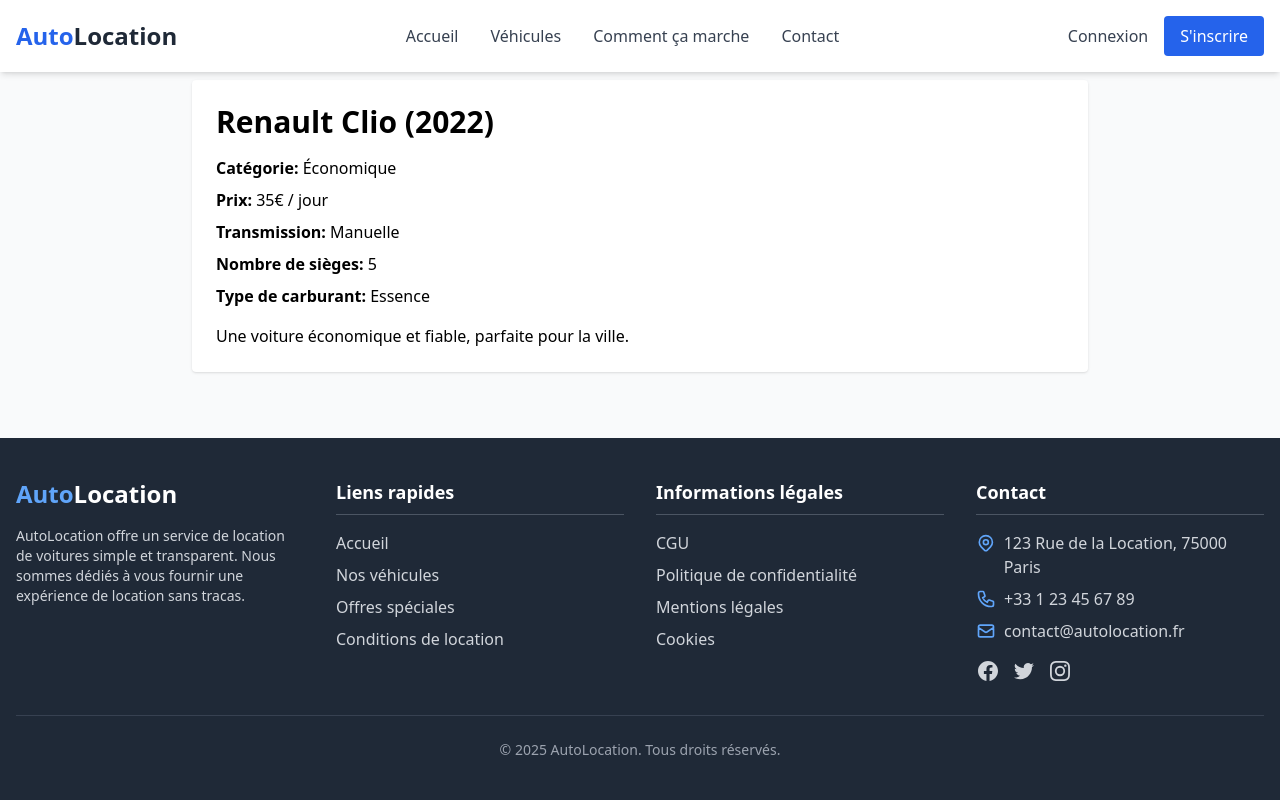
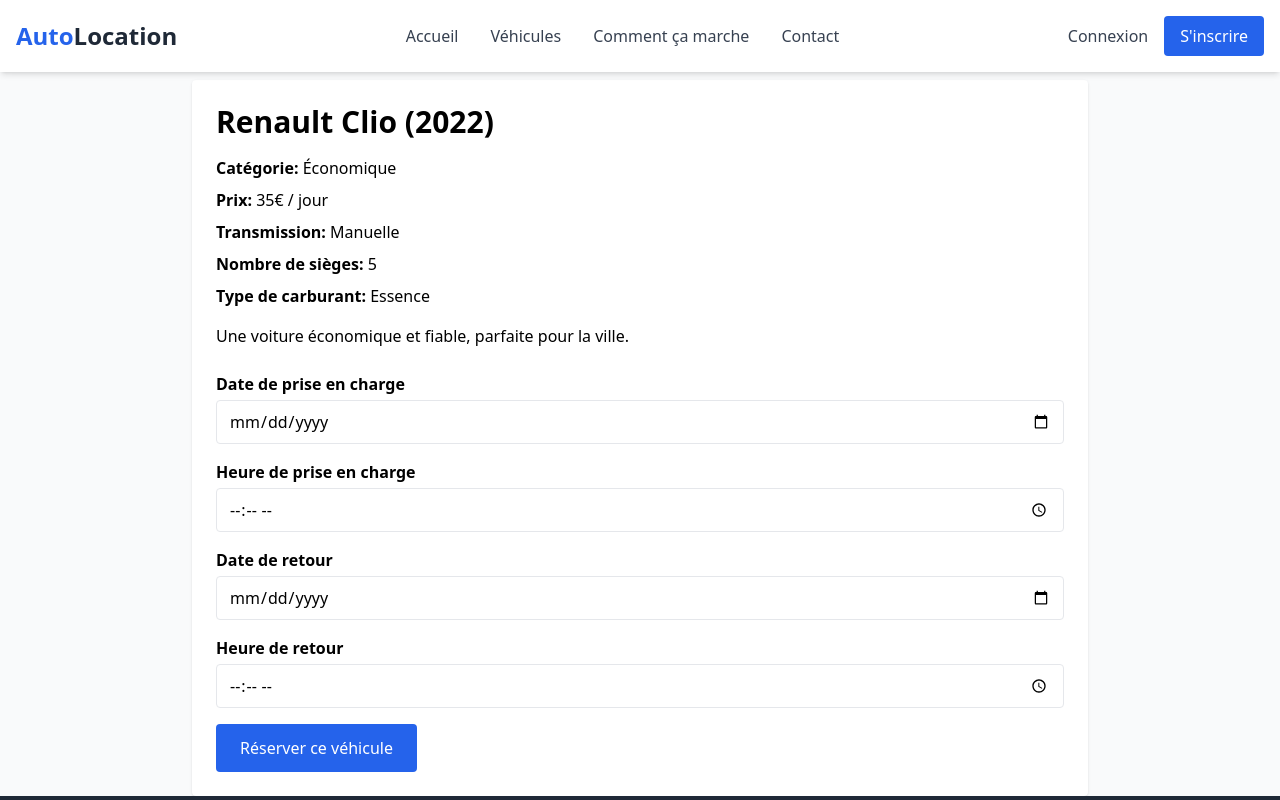
Before and after one commit to BEREKOUTOU/AutoLocation, a React (Vite) app: page /vehicles/1 in a window 1280 px wide. Shown: the top 800 px of the page. Built offline with nearby package versions, Linux system fonts and the light colour scheme.

Commit message:
feat: updated VehicleDetailsPage to accept user prop and added reservation form

```diff
--- a/src/App.jsx
+++ b/src/App.jsx
@@ -43,7 +43,7 @@
             <Routes>
               <Route path="/" element={<HomePage />} />
               <Route path="/search" element={<SearchPage />} />
-              <Route path="/vehicles/:id" element={<VehicleDetailsPage />} />
+<Route path="/vehicles/:id" element={<VehicleDetailsPage user={user} />} />
               <Route path="/reservation/:id" element={<ReservationPage />} />
               <Route path="/checkout/:reservationId" element={<CheckoutPage />} />
               <Route
--- a/src/pages/VehicleDetailsPage.jsx
+++ b/src/pages/VehicleDetailsPage.jsx
@@ -1,5 +1,5 @@
-import React from 'react';
-import { useParams } from 'react-router-dom';
+import React, { useState } from 'react';
+import { useParams, useNavigate } from 'react-router-dom';
 
 const vehicles = [
   {
@@ -148,13 +148,59 @@
   }
 ];
 
-const VehicleDetailsPage = () => {
+const VehicleDetailsPage = ({ user }) => {
   const { id } = useParams();
   const vehicle = vehicles.find(v => v.id === id);
+  const navigate = useNavigate();
+
+  const [pickupDate, setPickupDate] = useState('');
+  const [pickupTime, setPickupTime] = useState('');
+  const [dropoffDate, setDropoffDate] = useState('');
+  const [dropoffTime, setDropoffTime] = useState('');
+  const [error, setError] = useState('');
+  const [success, setSuccess] = useState('');
 
   if (!vehicle) {
     return <div>Véhicule non trouvé.</div>;
   }
+
+  const handleReserve = async () => {
+    setError('');
+    setSuccess('');
+    if (!user) {
+      navigate('/login');
+      return;
+    }
+    if (!pickupDate || !pickupTime || !dropoffDate || !dropoffTime) {
+      setError('Veuillez remplir toutes les informations de réservation.');
+      return;
+    }
+    try {
+      const response = await fetch('/reservations', {
+        method: 'POST',
+        headers: {
+          'Content-Type': 'application/json'
+        },
+        body: JSON.stringify({
+          userId: user.id,
+          vehicleId: vehicle.id,
+          pickupDate,
+          pickupTime,
+          dropoffDate,
+          dropoffTime
+        })
+      });
+      if (response.ok) {
+        setSuccess('Réservation réussie !');
+        // Optionally redirect or clear form
+      } else {
+        const data = await response.json();
+        setError(data.error || 'Erreur lors de la réservation.');
+      }
+    } catch (err) {
+      setError('Erreur réseau lors de la réservation.');
+    }
+  };
 
   return (
     <div className="max-w-4xl mx-auto p-6 bg-white rounded shadow mt-20">
@@ -164,7 +210,54 @@
       <p className="mb-2"><strong>Transmission:</strong> {vehicle.transmission}</p>
       <p className="mb-2"><strong>Nombre de sièges:</strong> {vehicle.seats}</p>
       <p className="mb-2"><strong>Type de carburant:</strong> {vehicle.fuelType}</p>
-      <p className="mt-4">{vehicle.description}</p>
+      <p className="mt-4 mb-6">{vehicle.description}</p>
+
+      <div className="mb-4">
+        <label className="block mb-1 font-semibold">Date de prise en charge</label>
+        <input
+          type="date"
+          value={pickupDate}
+          onChange={(e) => setPickupDate(e.target.value)}
+          className="border rounded px-3 py-2 w-full"
+        />
+      </div>
+      <div className="mb-4">
+        <label className="block mb-1 font-semibold">Heure de prise en charge</label>
+        <input
+          type="time"
+          value={pickupTime}
+          onChange={(e) => setPickupTime(e.target.value)}
+          className="border rounded px-3 py-2 w-full"
+        />
+      </div>
+      <div className="mb-4">
+        <label className="block mb-1 font-semibold">Date de retour</label>
+        <input
+          type="date"
+          value={dropoffDate}
+          onChange={(e) => setDropoffDate(e.target.value)}
+          className="border rounded px-3 py-2 w-full"
+        />
+      </div>
+      <div className="mb-4">
+        <label className="block mb-1 font-semibold">Heure de retour</label>
+        <input
+          type="time"
+          value={dropoffTime}
+          onChange={(e) => setDropoffTime(e.target.value)}
+          className="border rounded px-3 py-2 w-full"
+        />
+      </div>
+
+      {error && <p className="text-red-600 mb-4">{error}</p>}
+      {success && <p className="text-green-600 mb-4">{success}</p>}
+
+      <button
+        onClick={handleReserve}
+        className="bg-blue-600 text-white px-6 py-3 rounded hover:bg-blue-700 transition-colors"
+      >
+        Réserver ce véhicule
+      </button>
     </div>
   );
 };
```
